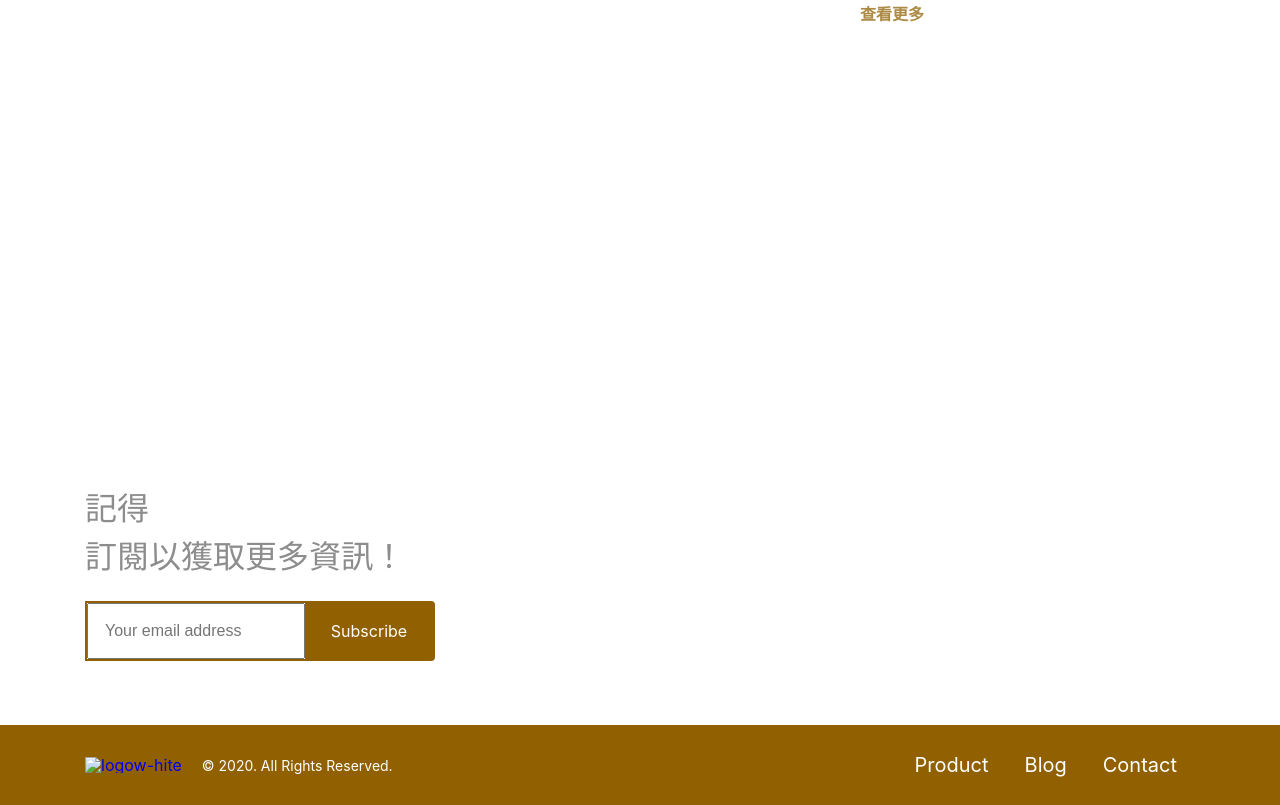
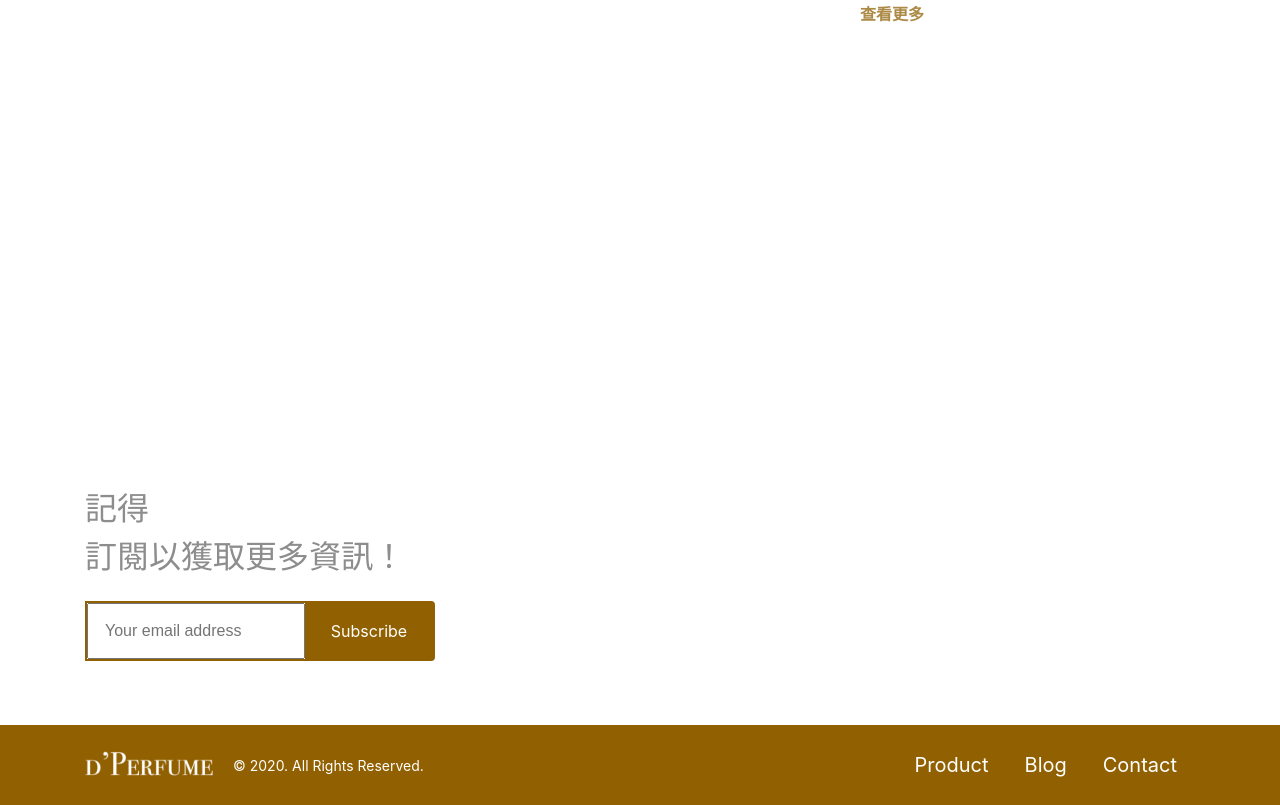
Before and after one commit to r430yoyo/ecommerce, a plain HTML site: page index.html in a window 1280 px wide. Shown: the part 4852-5657 px from the top of the page. Drawn offline with nearby package versions, Linux system fonts and the light colour scheme; the site is published under a folder, as on GitHub Pages, so addresses that start at the root find nothing.

Commit message:
更新圖檔位址

```diff
--- a/index.html
+++ b/index.html
@@ -151,7 +151,7 @@
   <div class="footer">
     <div class="container">
       <div class="footerInfo">
-        <a href="#"><img src="/img/dPerfumewhite.png" alt="logow-hite"></a>
+        <a href="#"><img src="img/dPerfumewhite.png" alt="logow-hite"></a>
         <p>© 2020. All Rights Reserved.</p>
       </div>
       <ul class="footerMenu">
```
